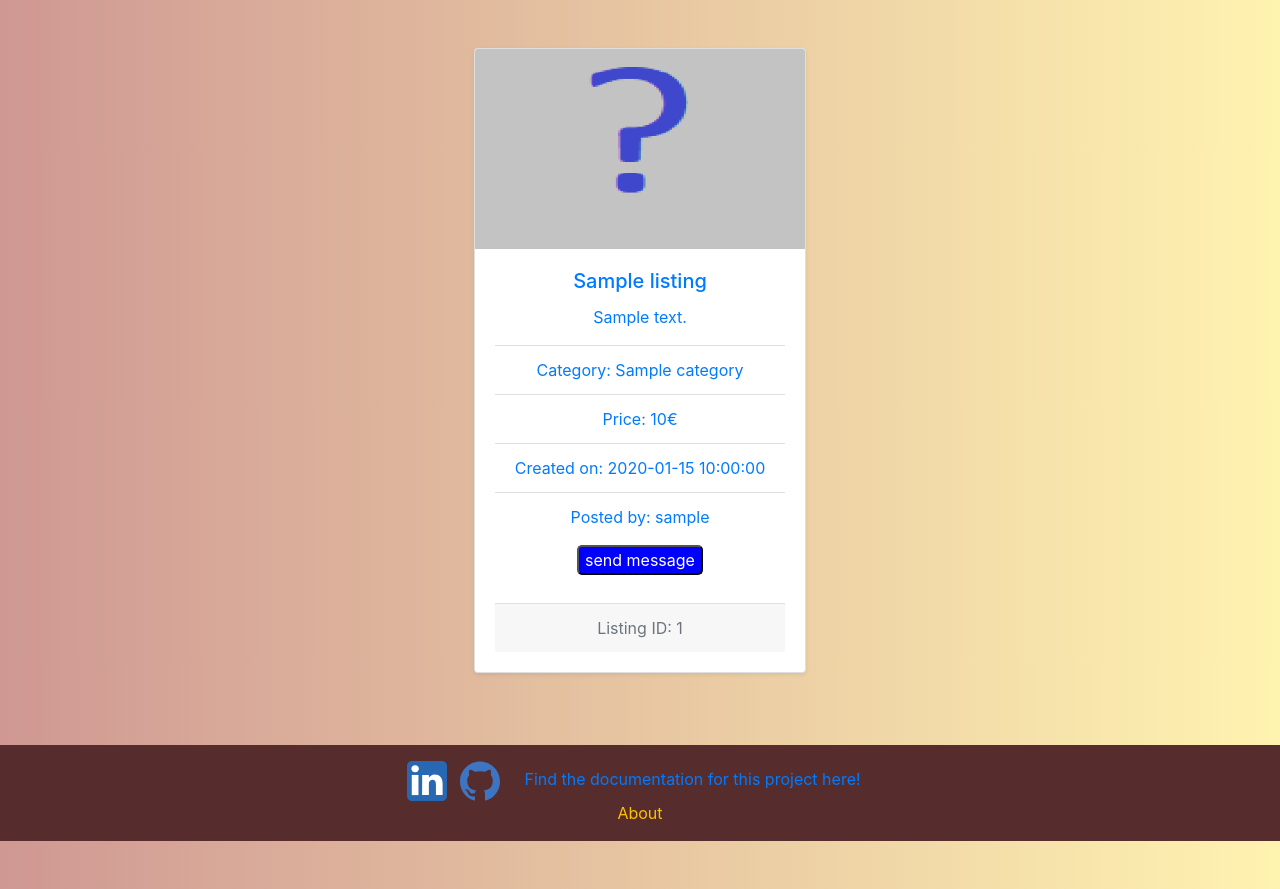
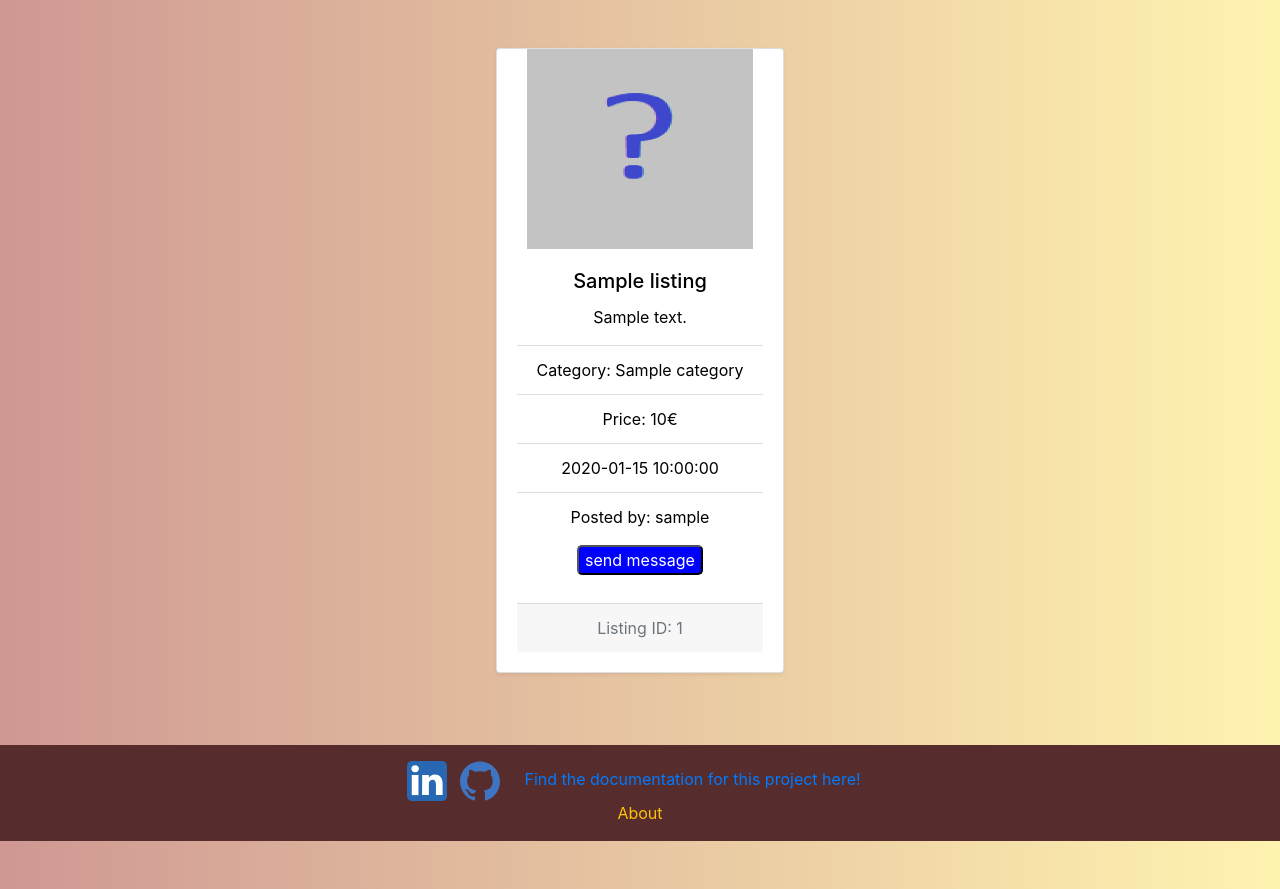
Before and after one commit to cbrandstoetter/marketplace, a Flask app: template templates/listing.html in a window 1280 px wide. Shown: the part 106-995 px from the top of the page. Run offline with Flask 3, Linux system fonts and the light colour scheme; the template is opened without the code that fills it: most values are stand-ins (such as "Sample title", 1, 10 or a date in 2020); some libraries are stand-ins or nearby versions.

Commit message:
correct colors

```diff
--- a/templates/listing.html
+++ b/templates/listing.html
@@ -5,11 +5,11 @@
 {% endblock %}
 
 {% block content %}
-    <div class="card mb-4 shadow-sm text-primary mt-5">
+    <div class="card mb-4 shadow-sm mt-5" style="color:black">
         {% if listing.image %}
-            <img src="{{ url_for('static', filename=listing.image) }}" class="card-img-top" alt="{{ listing.name }}" style="width: 100%; height: 200px;">
+            <img src="{{ url_for('static', filename=listing.image) }}" class="card-img-top" alt="{{ listing.name }}" style="width: 100%; height: 200px;object-fit: scale-down;">
         {% else %}
-            <img src="{{ url_for('static', filename='default_listings_image.png') }}" class="card-img-top" alt="Default Image" style="width: 100%; height: 200px; object-fit: cover;">
+            <img src="{{ url_for('static', filename='default_listings_image.png') }}" class="card-img-top" alt="Default Image" style="width: 100%; height: 200px; object-fit:scale-down;">
         {% endif %}
         <div class="card-body">
             <h5 class="card-title">{{ listing.name }}</h5>
@@ -17,7 +17,7 @@
             <ul class="list-group list-group-flush">
                 <li class="list-group-item">Category: {{ listing.category }}</li>
                 <li class="list-group-item">Price: {{ listing.price }}€</li>
-                <li class="list-group-item">Created on: {{ listing.created }}</li>
+                <li class="list-group-item">{{ listing.created }}</li>
                 <li class="list-group-item">
                     <p>
                         Posted by: {{ listing.user_name }}
```
Also changed, not shown: templates/send-message.html (+3 -18 lines).
